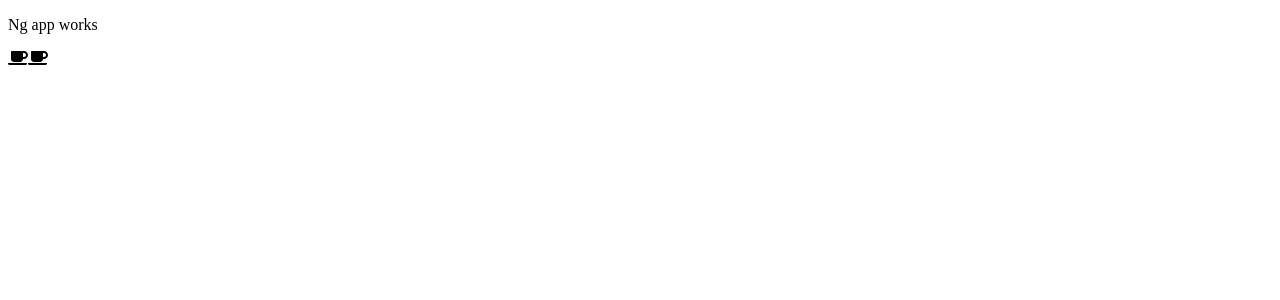
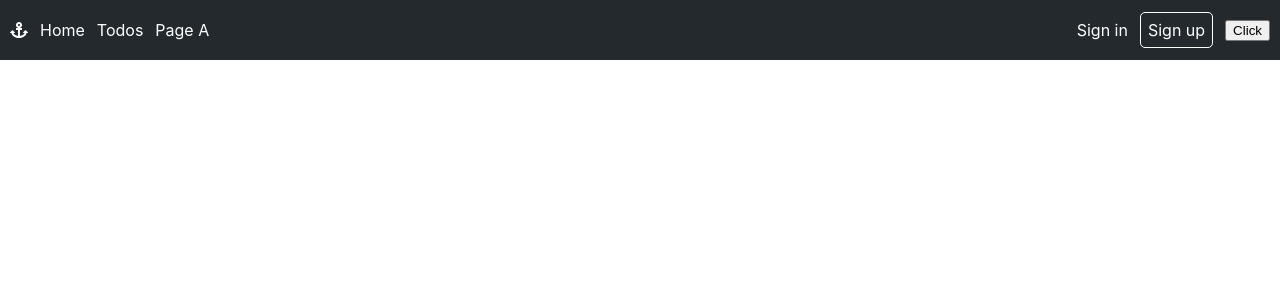
Before and after one commit to duxard/jwt-project, an Angular app in the folder client-ng/: page / in a window 1280 px wide. Shown: the top 300 px of the page. Built offline with nearby package versions, Linux system fonts and the light colour scheme.

Commit message:
Add navigation

```diff
--- a/client-ng/src/app/app.component.html
+++ b/client-ng/src/app/app.component.html
@@ -1,5 +1,9 @@
-<p>Ng app works</p>
-<!-- simple name only that assumes the default prefix -->
-<fa-icon icon="coffee"></fa-icon>
-<!-- ['fas', 'coffee'] is an array that indicates the [prefix, iconName] -->
-<fa-icon [icon]="['fas', 'coffee']"></fa-icon>
+<div class="app-main">
+  <!-- <p>Ng app works</p> -->
+  <!-- simple name only that assumes the default prefix -->
+  <!-- <fa-icon icon="coffee"></fa-icon> -->
+  <!-- ['fas', 'coffee'] is an array that indicates the [prefix, iconName] -->
+  <!-- <fa-icon [icon]="['fas', 'coffee']"></fa-icon> -->
+  <app-navigation></app-navigation>
+  <router-outlet></router-outlet>
+</div>
--- a/client-ng/src/app/app.module.ts
+++ b/client-ng/src/app/app.module.ts
@@ -3,10 +3,12 @@ import { NgModule } from '@angular/core';
 import { AppRoutingModule } from './app-routing.module';
 import { AppComponent } from './app.component';
 import { IconsModule } from './components/icons-library/icons.module';
+import { NavigationComponent } from './components/navigation/navigation.component';
 
 @NgModule({
   declarations: [
-    AppComponent
+    AppComponent,
+    NavigationComponent
   ],
   imports: [
     BrowserModule,
--- /dev/null
+++ b/client-ng/src/app/components/navigation/navigation.component.html
@@ -0,0 +1,37 @@
+<nav>
+  <div class="navbar">
+    <a href="#" class="navbar-logo"><fa-icon [icon]="['fas', 'anchor']"></fa-icon></a>
+    <div class="navbar-section">
+      <ul class="navbar-section-menu">
+        <li><a href="/">Home</a></li>
+        <li><a href="#">Todos</a></li>
+        <li><a href="#">Page A</a></li>
+      </ul>
+      <ul class="navbar-section-auth">
+        <li><a href="#">Sign in</a></li>
+        <li><a href="#">Sign up</a></li>
+      </ul>
+    </div>
+    <button>Click</button>
+  </div>
+</nav>
+
+<!--
+<input type="checkbox" id="menu" class="navbar-checkbox" />
+    <label for="menu" class="navbar-label">Menu</label>
+    <fa-icon [icon]="['fas', 'bars']" style="color: #fff"></fa-icon> -->
+
+<!--<div class="navbar">-->
+<!--  <nav>-->
+<!--    <input type="checkbox" id="menu" class="navbar-checkbox" />-->
+<!--    <label for="menu" class="navbar-label">Menu</label>-->
+<!--    <ul class="navbar-main">-->
+<!--      <li routerLinkActive="active" [routerLinkActiveOptions]="{exact: true}"><a routerLink="/home" >Home page</a></li>-->
+<!--      <li routerLinkActive="active"><a routerLink="/todos">Todo list</a></li>-->
+<!--      <li routerLinkActive="active"><a [routerLink]="['/forms']">Forms</a></li>-->
+<!--      <li routerLinkActive="active"><a [routerLink]="['/posts']">Posts</a></li>-->
+<!--      <li routerLinkActive="active"><a routerLink="/about">About</a></li>-->
+<!--      <li routerLinkActive="active"><a routerLink="#">Page C</a></li>-->
+<!--    </ul>-->
+<!--  </nav>-->
+<!--</div>-->
--- /dev/null
+++ b/client-ng/src/app/components/navigation/navigation.component.scss
@@ -0,0 +1,66 @@
+@import '../../../styles/utils';
+@import '../../../styles/variables';
+
+:host {
+  box-sizing: border-box;
+  display: block;
+
+  nav {
+    background-color: $header-bg;
+    padding: 0 10px;
+
+    .navbar {
+      width: 100%;
+      height: toRem(60);
+      display: flex;
+      align-items: center;
+
+      .navbar-logo {
+        color: $nav-font-color;
+        margin-right: toRem(12);
+      }
+
+      .navbar-section {
+        display: flex;
+        justify-content: space-between;
+        width: 100%;
+
+        ul {
+          list-style-type: none;
+          margin: 0;
+          padding: 0;
+          display: flex;
+        }
+
+        li {
+          cursor: pointer;
+          margin-right: toRem(12);
+
+          a {
+            color: $nav-font-color;
+            text-decoration: none;
+            transition: color .4s, border-color .4s;
+
+            &:hover {
+              color: $nav-font-color-hover;
+            }
+          }
+        }
+
+        .navbar-section-menu { }
+
+        .navbar-section-auth {
+          li:last-child > a {
+            padding: toRem(7);
+            border: 1px solid $nav-font-color;
+            border-radius: 5px;
+
+            &:hover {
+              border-color: $nav-font-color-hover;
+            }
+          }
+        }
+      }
+    }
+  }
+}
--- /dev/null
+++ b/client-ng/src/app/components/navigation/navigation.component.ts
@@ -0,0 +1,15 @@
+import { Component, OnInit } from '@angular/core';
+
+@Component({
+  selector: 'app-navigation',
+  templateUrl: './navigation.component.html',
+  styleUrls: ['./navigation.component.scss']
+})
+export class NavigationComponent implements OnInit {
+
+  constructor() { }
+
+  ngOnInit(): void {
+  }
+
+}
--- a/client-ng/src/styles.scss
+++ b/client-ng/src/styles.scss
@@ -1 +1,10 @@
 /* You can add global styles to this file, and also import other style files */
+html, body {
+  margin: 0;
+  padding: 0;
+  width: 100%;
+}
+
+body {
+  font-family: -apple-system, BlinkMacSystemFont, Segoe UI, Helvetica, Arial,sans-serif, Apple Color Emoji, Segoe UI Emoji
+}
--- /dev/null
+++ b/client-ng/src/styles/colors.scss
@@ -0,0 +1,50 @@
+$color-scale-black: #1b1f23;
+$color-scale-white: #fff;
+$color-scale-gray-0: #fafbfc;
+$color-scale-gray-1: #f6f8fa;
+$color-scale-gray-2: #e1e4e8;
+$color-scale-gray-3: #d1d5da;
+$color-scale-gray-4: #ced0d3;
+$color-scale-gray-5: #6a737d;
+$color-scale-gray-6: #586069;
+$color-scale-gray-7: #444d56;
+$color-scale-gray-8: #2f363d;
+$color-scale-gray-9: #24292e;
+$color-scale-blue-0: #f1f8ff;
+$color-scale-blue-1: #dbedff;
+$color-scale-blue-2: #c8e1ff;
+$color-scale-blue-3: #79b8ff;
+$color-scale-blue-4: #2188ff;
+$color-scale-blue-5: #0366d6;
+$color-scale-blue-6: #005cc5;
+$color-scale-blue-7: #044289;
+$color-scale-blue-8: #032f62;
+$color-scale-blue-9: #05264c;
+$color-scale-green-0: #f0fff4;
+$color-scale-green-1: #dcffe4;
+$color-scale-green-2: #bef5cb;
+$color-scale-green-3: #85e89d;
+$color-scale-green-4: #34d058;
+$color-scale-green-5: #28a745;
+$color-scale-green-6: #22863a;
+$color-scale-green-7: #176f2c;
+$color-scale-green-8: #165c26;
+$color-scale-green-9: #144620;
+$color-scale-yellow-0: #fffdef;
+$color-scale-yellow-1: #fffbdd;
+$color-scale-yellow-2: #fff5b1;
+$color-scale-yellow-3: #ffea7f;
+$color-scale-yellow-4: #ffdf5d;
+$color-scale-yellow-5: #ffd33d;
+$color-scale-yellow-6: #f9c513;
+$color-scale-yellow-7: #dbab09;
+$color-scale-yellow-8: #b08800;
+$color-scale-yellow-9: #735c0f;
+$color-scale-orange-0: #fff8f2;
+$color-scale-orange-1: #ffebda;
+$color-scale-orange-2: #ffd1ac;
+$color-scale-orange-3: #ffab70;
+$color-scale-orange-4: #fb8532;
+$color-scale-orange-5: #f66a0a;
+$color-scale-orange-6: #e36209;
+$color-scale-orange-7: #d15704;
--- /dev/null
+++ b/client-ng/src/styles/utils.scss
@@ -0,0 +1,4 @@
+@function toRem($value) {
+  $remValue: ($value / 16) + rem;
+  @return $remValue;
+}
--- /dev/null
+++ b/client-ng/src/styles/variables.scss
@@ -0,0 +1,5 @@
+@import './colors';
+$header-bg: $color-scale-gray-9;
+
+$nav-font-color: $color-scale-white;
+$nav-font-color-hover: $color-scale-gray-4;
```
Also changed, not shown: 1 other file (tests, documents, lock files or other folders).
